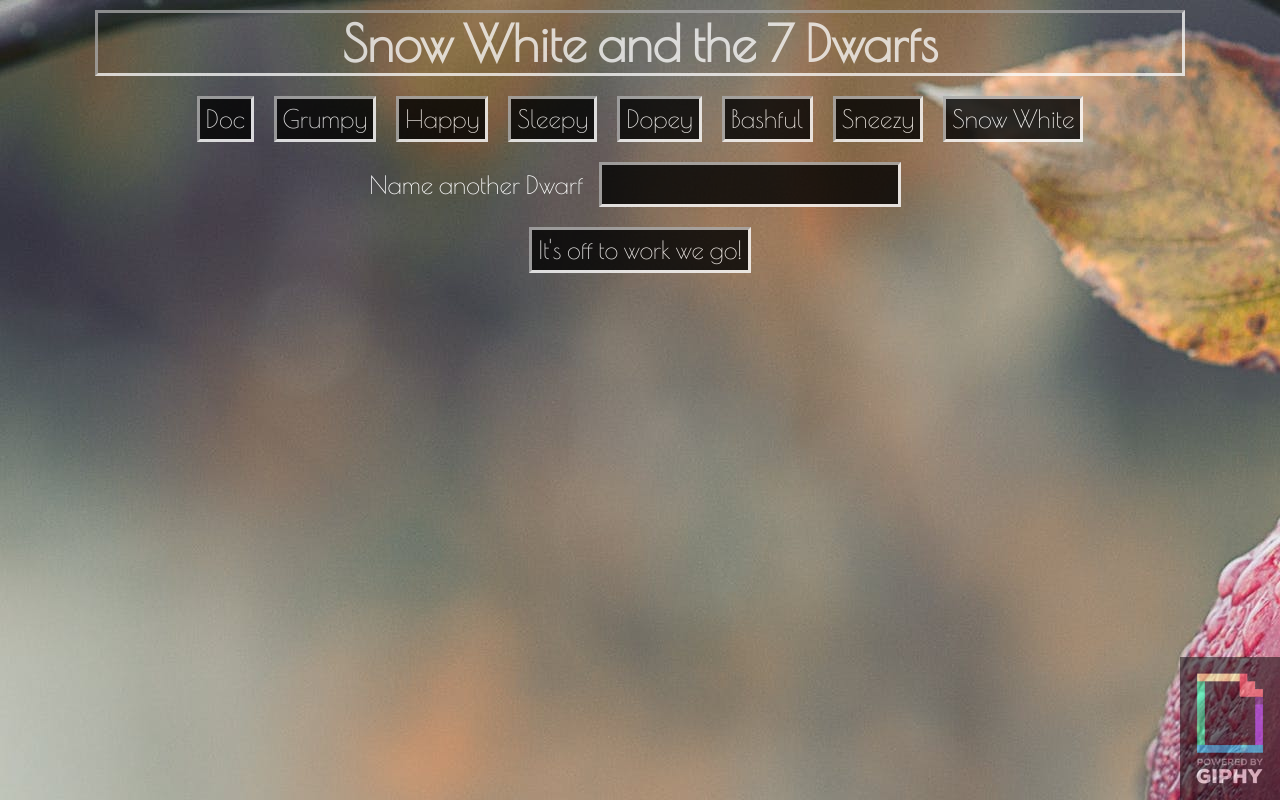
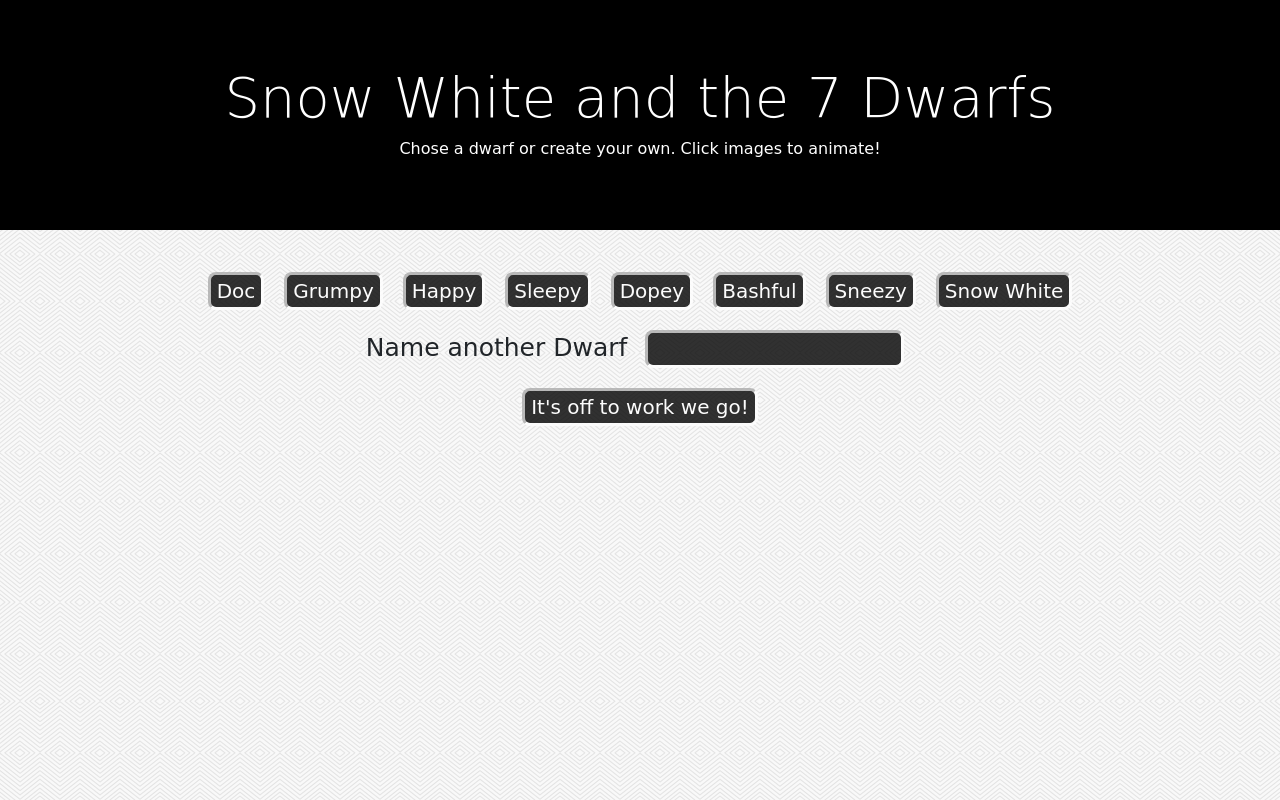
Before and after one commit to cmronk/GifTastic, a plain HTML site: page index.html in a window 1280 px wide. Drawn offline with nearby package versions, Linux system fonts and the light colour scheme; a web font is replaced by a local one.

Commit message:
updated styling

```diff
--- a/assets/css/style.css
+++ b/assets/css/style.css
@@ -1,28 +1,23 @@
 body {
     text-align: center;
-    background-image: url("../images/background.jpeg");
+    /* background-image: url("../images/background.jpeg"); */
+    background-image: url("../images/whirlpool.png");
     background-color: black;
-    color: white;
-    font-family: 'Poiret One', cursive;
+    /* color: white; */
+    font-family: 'Fredericka the Great', cursive;
     font-size: 25px;
 }
 
 p {
-    background-color: black;
     opacity: 0.75;
     border: 1px solid white;
     font-size: 20px;
-
 }
 
-h1 {
-    margin: 10px;
-    font-weight: bold;
-    color:white;
-    font-size: 50px;
-    border: solid white;
-    border-style: inset;
-    opacity: 0.75;
+.jumbotron {
+    background: black;
+    color: white;
+    padding: 5%;
 }
 
 .topic-btn, #add-topic, #user-input {
@@ -30,19 +25,22 @@ h1 {
     opacity: 0.8;
     color: white;
     margin: 10px;
-    font-size: 25px;
+    font-size: 20px;
     border: solid white;
+    border-radius: 0.5rem;
     border-style: inset;
-
 }
 
 .gifs {
+    background: black;
+    color: white;
     float:left;
     align-items: center;
-    max-height: 400px;
-    margin: 10px 10px 10px 10px;
-    padding: 10px;
+    max-height: 350px;
+    margin: 10px 10px 0px 10px;
+    padding: 10px 10px 0px 10px;
     overflow-wrap: normal;
+    border-radius: 0.5rem;
 }
 
 
--- a/index.html
+++ b/index.html
@@ -1,21 +1,24 @@
 <!DOCTYPE html>
 <html>
+
 <head>
     <title>Whistle While You Work</title>
     <link rel="stylesheet" type="text/css" href="assets/css/reset.css">
-        <link rel="stylesheet" href="https://stackpath.bootstrapcdn.com/bootstrap/4.1.1/css/bootstrap.min.css" integrity="sha384-WskhaSGFgHYWDcbwN70/dfYBj47jz9qbsMId/iRN3ewGhXQFZCSftd1LZCfmhktB" crossorigin="anonymous">
+    <link rel="stylesheet" href="https://stackpath.bootstrapcdn.com/bootstrap/4.1.1/css/bootstrap.min.css" integrity="sha384-WskhaSGFgHYWDcbwN70/dfYBj47jz9qbsMId/iRN3ewGhXQFZCSftd1LZCfmhktB"
+        crossorigin="anonymous">
     <link rel="stylesheet" type="text/css" href="assets/css/style.css">
-        <link href="https://fonts.googleapis.com/css?family=Poiret+One" rel="stylesheet">
+    <link href="https://fonts.googleapis.com/css?family=Fredericka+the+Great" rel="stylesheet">
     <script src="https://cdnjs.cloudflare.com/ajax/libs/jquery/3.2.1/jquery.min.js"></script>
 </head>
+
 <body>
+    <div class="jumbotron jumbotron-fluid">
         <div class="container">
-            <div class="row">
-                <div class="col-md-12">
-                    <h1>Snow White and the 7 Dwarfs</h1>
+            <h2 class="display-4">Snow White and the 7 Dwarfs</h2>
+           <h6>Chose a dwarf or create your own. Click images to animate!</h6>
         </div>
     </div>
-
+    <div class="container">
         <div class="row">
             <div class="col-md-12">
                 <!-- rendered buttons will go in this div -->
@@ -49,7 +52,7 @@
 
         </div>
 
-        <footer><a href= "https://giphy.com/"><img src="assets/images/giphybadge.gif"></a></footer>
         <script type="text/javascript" src="assets/javascript/app.js"></script>
 </body>
+
 </html>
```
Also changed, not shown: assets/images/apple.jpeg (added), assets/images/snow-white.jpg (added), assets/images/snowwhite.jpeg (added), assets/images/whirlpool.png (added). Lines whose indentation alone changed are shown as unchanged.
